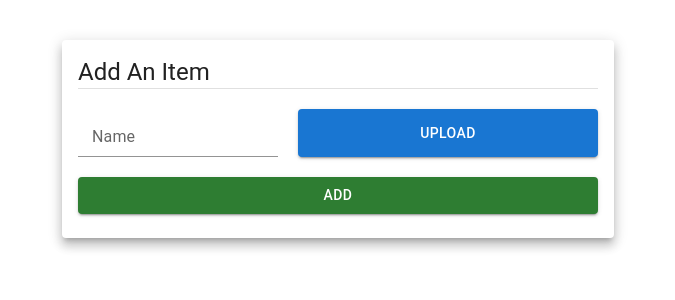
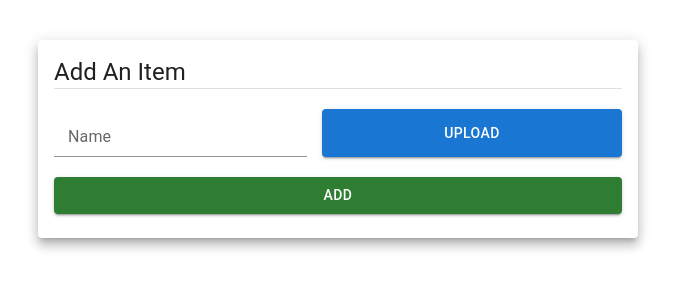
Before and after one commit to john1593aws/thumbnail, a React (Create React App) app in the folder front-end/: page / in a window 1280 px wide. Shown: the top 300 px of the page, without its empty margins (302-977 px from the left). Built offline with nearby package versions, Linux system fonts and the light colour scheme.

Commit message:
style tweaks

```diff
--- a/front-end/src/features/thumbnailGenerator/ItemForm.jsx
+++ b/front-end/src/features/thumbnailGenerator/ItemForm.jsx
@@ -28,9 +28,9 @@ const ItemForm = () => {
             >
               Name
             </InputLabel>
-            <Input sx={{ width: "200px" }} color="success" id="my-input" />
+            <Input sx={{ width: "253px" }} color="success" id="my-input" />
             <Button
-              sx={{ marginLeft: "20px", width: "300px" }}
+              sx={{ marginLeft: "15px", width: "300px" }}
               variant="contained"
               color="primary"
             >
--- a/front-end/src/features/thumbnailGenerator/ThumbnailContainer.jsx
+++ b/front-end/src/features/thumbnailGenerator/ThumbnailContainer.jsx
@@ -6,9 +6,12 @@ import ItemTable from "./ItemTable";
 
 const ThumbnailContainer = () => {
   return (
-    <Container maxWidth="sm">
-      <Box m="auto">
+    <Container>
+      <Box m="auto" maxWidth="sm">
         <ItemForm />
+      </Box>
+
+      <Box>
         <ItemTable />
       </Box>
     </Container>
```
